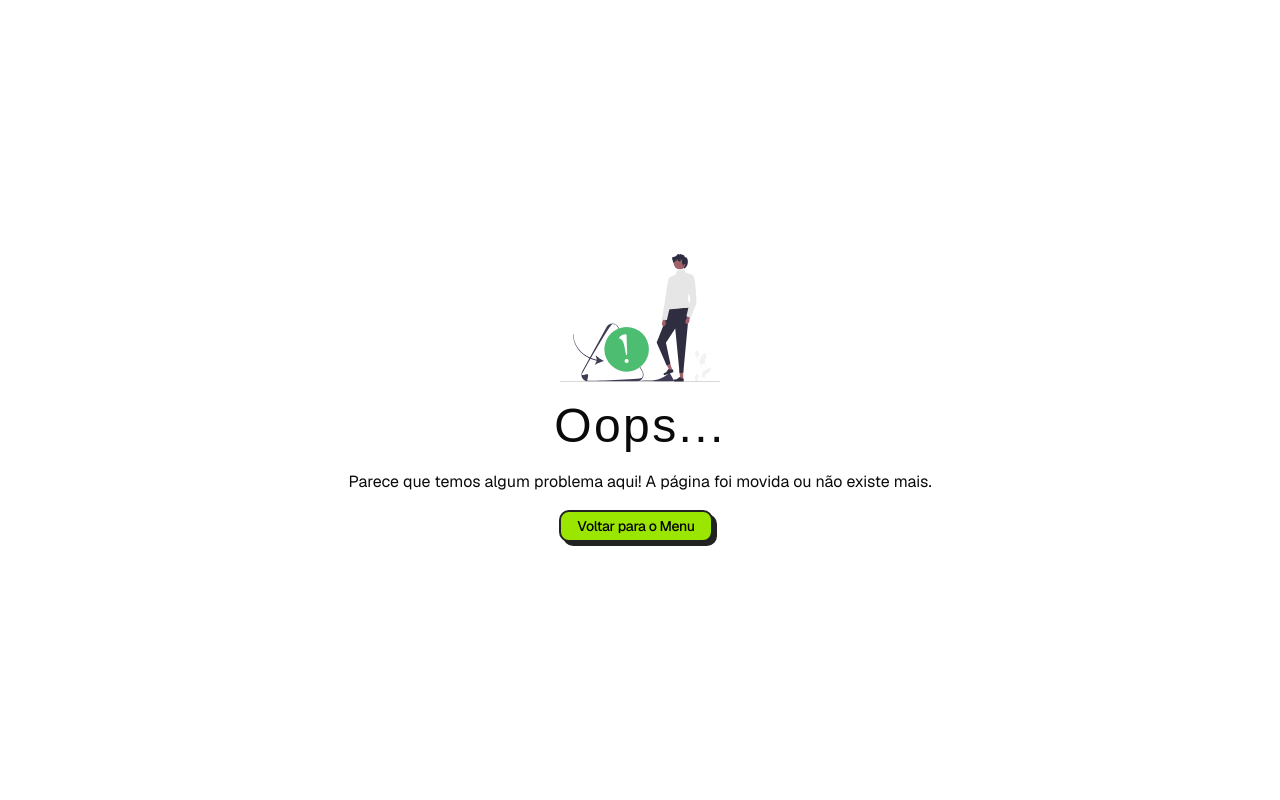
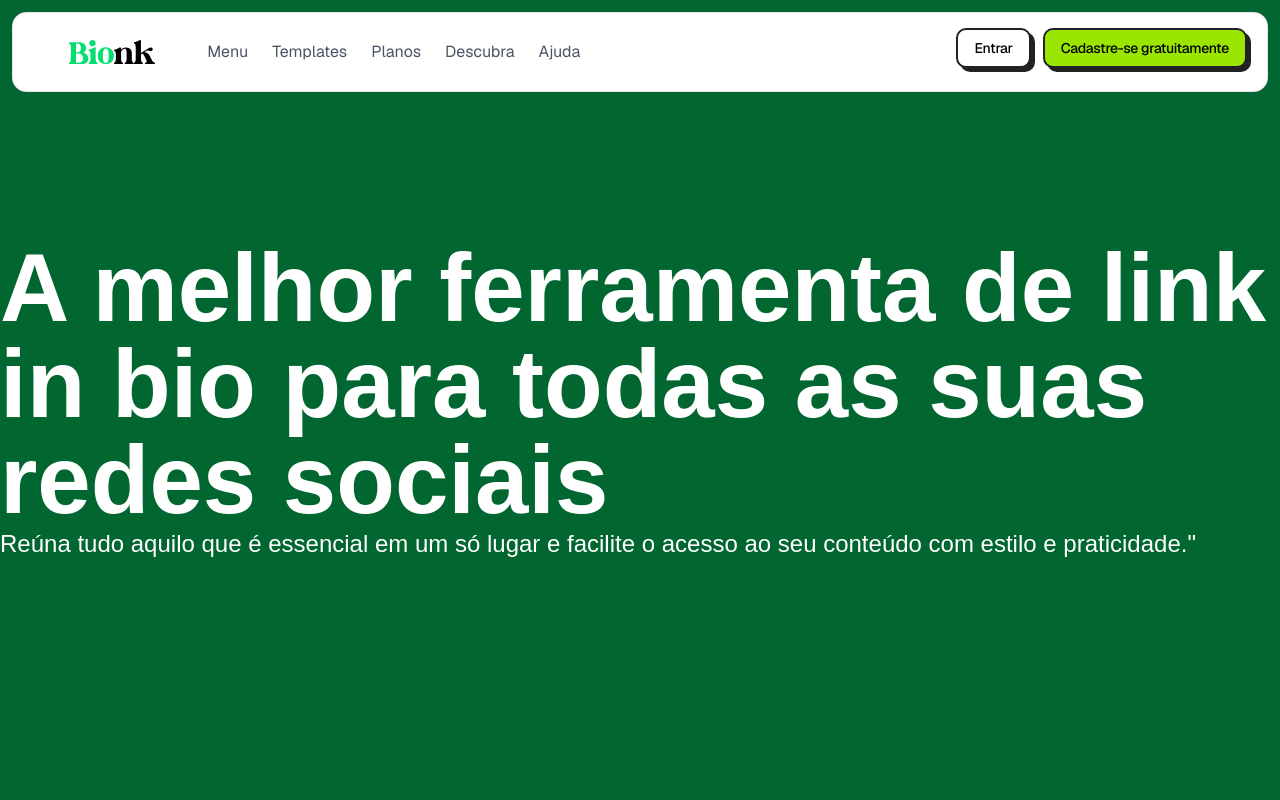
Before and after one commit to gabriellucasvh/bionk, a Next.js app: page /descubra in a window 1280 px wide. Before the commit this address had no page. Shown: the top 800 px of the page. Built offline with nearby package versions, Linux system fonts and the light colour scheme; no server answers; a web font is replaced by a local one.

Commit message:
feat: Estrutura da página de `Descubra` criado, fonte `GeneralSans` adicionada

```diff
--- /dev/null
+++ b/src/app/(public)/descubra/descubra.client.tsx
@@ -0,0 +1,18 @@
+import Footer from '@/components/Footer'
+import Header from '@/components/Header'
+import React from 'react'
+
+const DescubraClient = () => {
+    return (
+        <div className='min-h-screen'>
+            <Header />
+            <div className='bg-green-800 text-white mx-auto min-h-screen flex flex-col items-start justify-center'>
+                <h1 className='font-bold text-8xl font-gsans'>A melhor ferramenta de link in bio para todas as suas redes sociais</h1>
+                <p className='font- text-2xl font-gsans'>Reúna tudo aquilo que é essencial em um só lugar e facilite o acesso ao seu conteúdo com estilo e praticidade."</p>
+            </div>
+            <Footer />
+        </div>
+    )
+}
+
+export default DescubraClient
--- /dev/null
+++ b/src/app/(public)/descubra/page.tsx
@@ -0,0 +1,12 @@
+import React from 'react'
+import DescubraClient from './descubra.client'
+
+const Descubra = () => {
+    return (
+        <div>
+            <DescubraClient />
+        </div>
+    )
+}
+
+export default Descubra
--- a/src/app/globals.css
+++ b/src/app/globals.css
@@ -8,6 +8,7 @@
 @theme {
     --font-sans: var(--font-geist);
     --font-baithe: var(--font-baithe);
+    --font-gsans: var(--font-gsans)
     --color-rose: #ff527a
 }
 
--- a/src/app/layout.tsx
+++ b/src/app/layout.tsx
@@ -8,6 +8,11 @@ const baithe = localFont({
   src: "/fonts/baithe.otf",
   display: "swap",
   variable: "--font-baithe"
+})
+const GeneralSans = localFont({
+  src: "/fonts/GeneralSans-Variable.woff2",
+  display: "swap",
+  variable: "--font-gsans"
 })
 const geist = Geist({
   weight: ["100", "200", "300","400","500","600","700","800","900"],
@@ -26,7 +31,7 @@ export default function RootLayout({
   children: React.ReactNode;
 }>) {
   return (
-    <html lang="pt-BR" className={`${geist.variable} ${baithe.variable} antialiased`}>
+    <html lang="pt-BR" className={`${geist.variable} ${baithe.variable} ${GeneralSans.variable} antialiased`}>
       <body>
         <NextAuthSessionProvider>
           {children}
```
Also changed, not shown: src/app/fonts/GeneralSans-Variable.woff2 (added).
